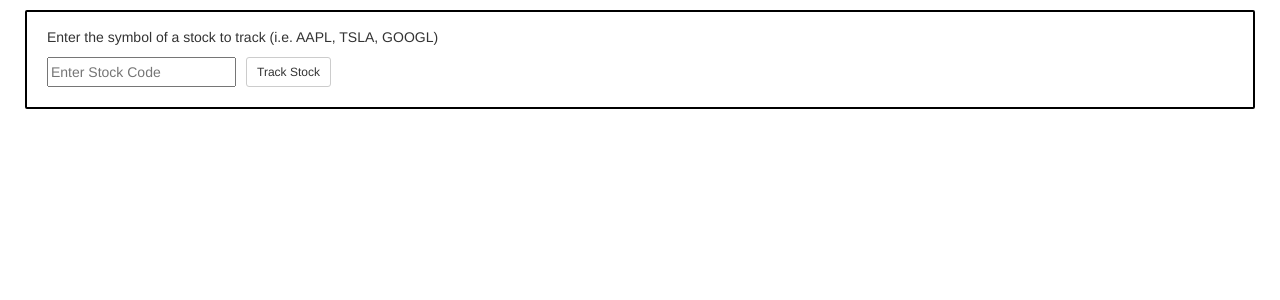
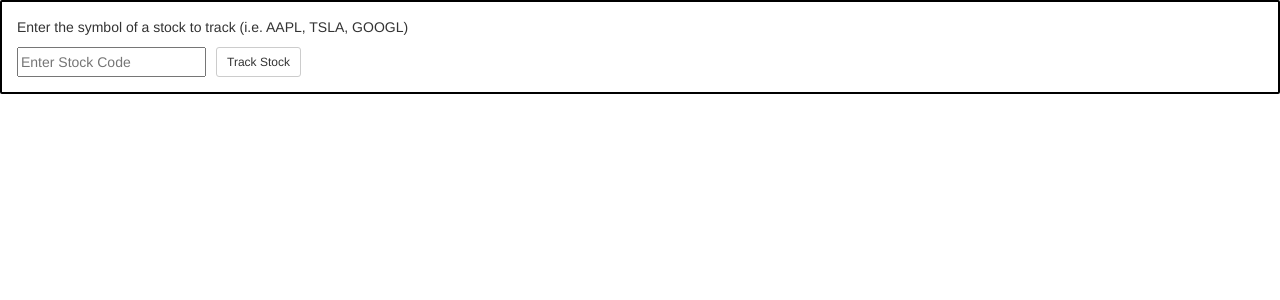
Before and after one commit to DJ-991/diwakar-angular-stock-code-991, an Angular app: page / in a window 1280 px wide. Shown: the top 300 px of the page. Built offline with nearby package versions, Linux system fonts and the light colour scheme.

Commit message:
1 file modified

```diff
--- a/src/styles.css
+++ b/src/styles.css
@@ -4,5 +4,5 @@
 *,
 html,
 body {
-  margin: 5px;
+  margin: 0;
 }
```
